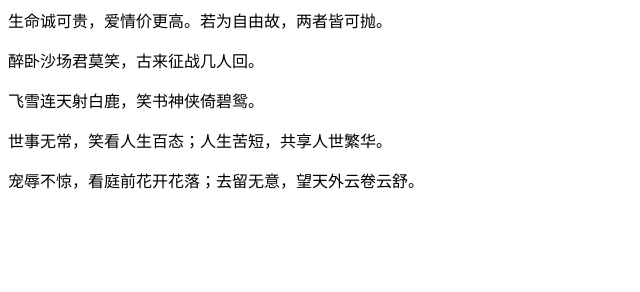
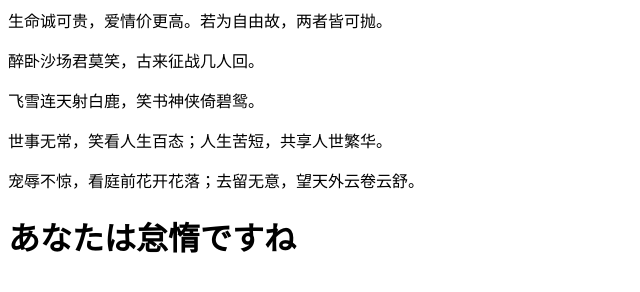
Before and after one commit to guoxiaoyao/H5---46, a plain HTML site: page index.html in a window 1280 px wide. Shown: the whole page, without its empty margins (0-640 px from the left). Drawn offline with Linux system fonts and the light colour scheme.

Commit message:
王节操尝试上传

```diff
--- a/index.html
+++ b/index.html
@@ -12,5 +12,6 @@
     <span>飞雪连天射白鹿，笑书神侠倚碧鸳。</span>
     <p>世事无常，笑看人生百态；人生苦短，共享人世繁华。</p>
     <div>宠辱不惊，看庭前花开花落；去留无意，望天外云卷云舒。</div>
+    <h1>あなたは怠惰ですね</h1>
 </body>
 </html>
```
